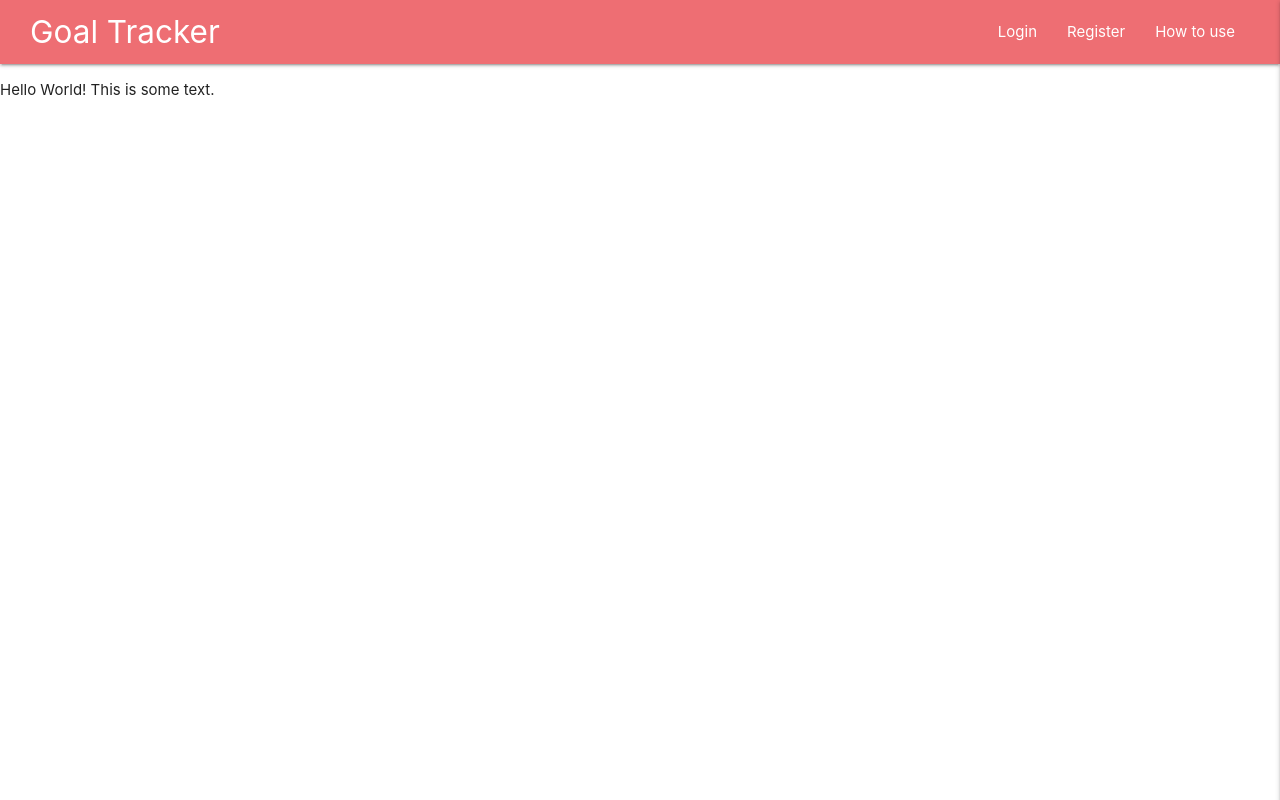
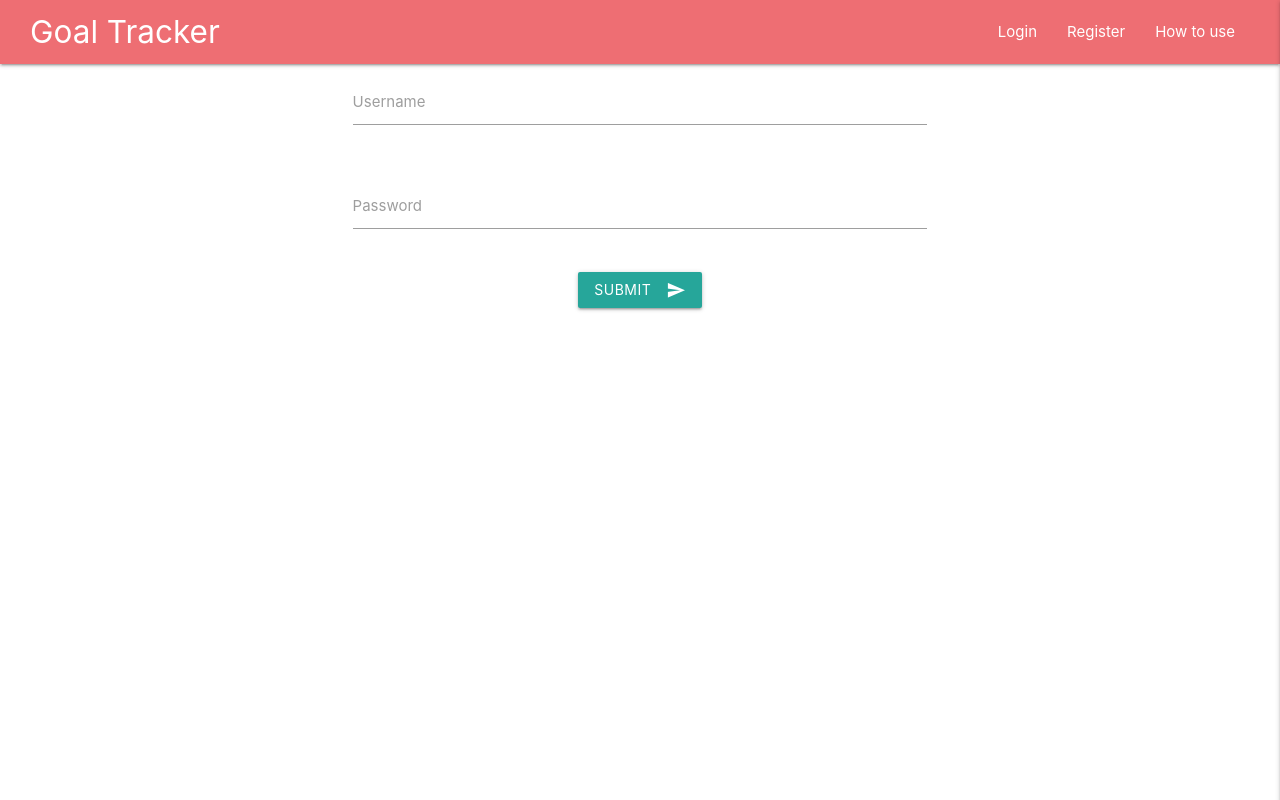
Before and after one commit to webguyty/goal-tracker, a React (Create React App) app in the folder client/: page /login in a window 1280 px wide. Built offline with nearby package versions, Linux system fonts and the light colour scheme; the HTML template or start-up script is replaced by a standard one.

Commit message:
added login page and login form updates

```diff
--- a/client/src/App.js
+++ b/client/src/App.js
@@ -2,6 +2,7 @@ import React, { useEffect, Fragment } from 'react';
 import { BrowserRouter as Router, Route, Switch } from 'react-router-dom';
 
 import Navbar from './components/layout/Navbar';
+import Login from './components/pages/Login';
 
 import 'materialize-css/dist/css/materialize.min.css';
 import M from 'materialize-css/dist/js/materialize.min.js';
@@ -18,7 +19,11 @@ const App = () => {
       <Router>
         <Fragment>
           <Navbar />
-          <p>Hello World! This is some text.</p>
+          <div className='container'>
+            <Switch>
+              <Route exact path='/login' component={Login}></Route>
+            </Switch>
+          </div>
         </Fragment>
       </Router>
     </AuthState>
--- a/client/src/components/layout/Navbar.js
+++ b/client/src/components/layout/Navbar.js
@@ -1,6 +1,7 @@
 import React, { Fragment, useEffect, useContext } from 'react';
+import { Link } from 'react-router-dom';
+
 import M from 'materialize-css/dist/js/materialize.min.js';
-
 import AuthContext from '../../context/auth/authContext';
 
 const Navbar = () => {
@@ -18,9 +19,9 @@ const Navbar = () => {
   const linksGuest = (
     <Fragment>
       <li>
-        <a href='/#' onClick={() => loginUser()}>
+        <Link to='/login' onClick={() => loginUser()}>
           Login
-        </a>
+        </Link>
       </li>
       <li>
         <a href='/#'>Register</a>
@@ -34,9 +35,9 @@ const Navbar = () => {
   const linksUser = (
     <Fragment>
       <li>
-        <a href='/#' onClick={() => logout()}>
+        <Link to='/' onClick={() => logout()}>
           Logout
-        </a>
+        </Link>
       </li>
     </Fragment>
   );
@@ -45,9 +46,9 @@ const Navbar = () => {
     <Fragment>
       <nav>
         <div className='nav-wrapper'>
-          <a href='/#' className='brand-logo'>
+          <Link to='/' className='brand-logo'>
             Goal Tracker
-          </a>
+          </Link>
           <a
             href='/#'
             data-target='mobile-demo'
--- /dev/null
+++ b/client/src/components/pages/Login.js
@@ -0,0 +1,36 @@
+import React from 'react';
+
+const Login = () => {
+  return (
+    <div className='login__page'>
+      <div className='row'>
+        <form action='' className='col s12 m8 offset-m2'>
+          <div class='row'>
+            <div class='input-field col s12'>
+              <input id='username' type='text' class='validate' />
+              <label htmlFor='username'>Username</label>
+            </div>
+          </div>
+          <div class='row'>
+            <div class='input-field col s12'>
+              <input id='password' type='password' class='validate' />
+              <label htmlFor='password'>Password</label>
+            </div>
+          </div>
+          <div className='row center-align'>
+            <button
+              class='btn waves-effect waves-light'
+              type='submit'
+              name='action'
+            >
+              Submit
+              <i class='material-icons right'>send</i>
+            </button>
+          </div>
+        </form>
+      </div>
+    </div>
+  );
+};
+
+export default Login;
```
